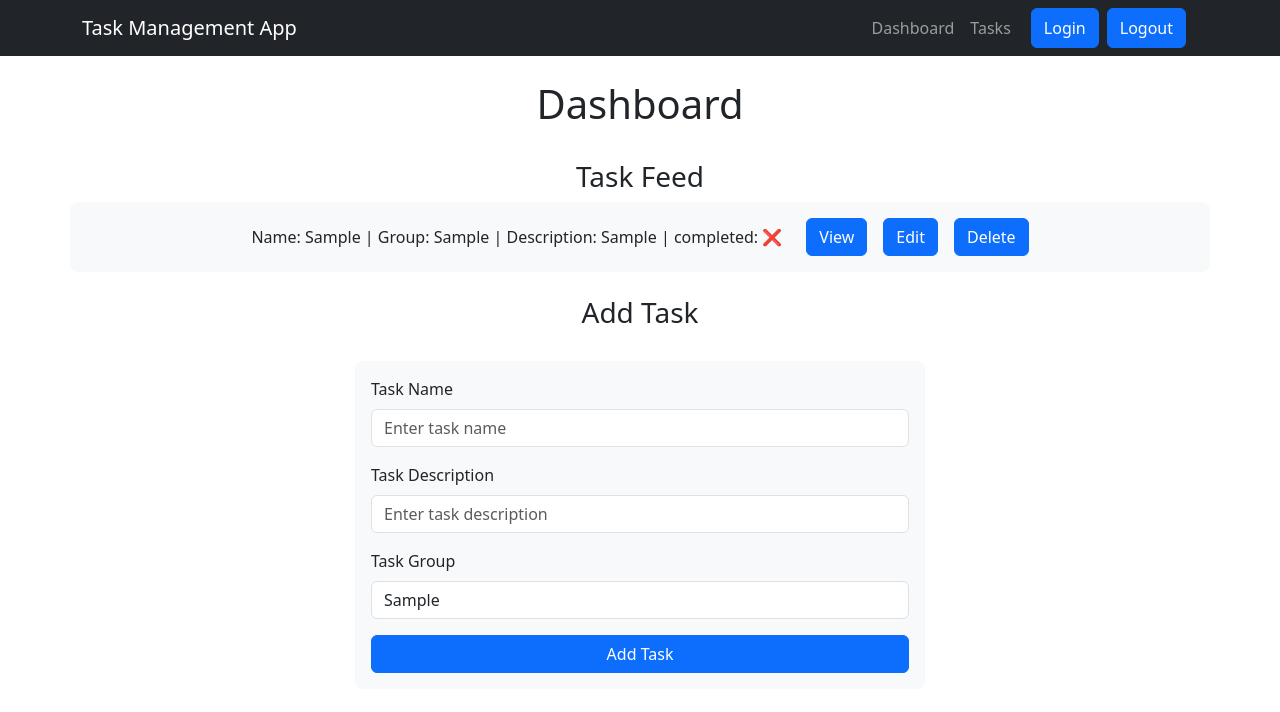
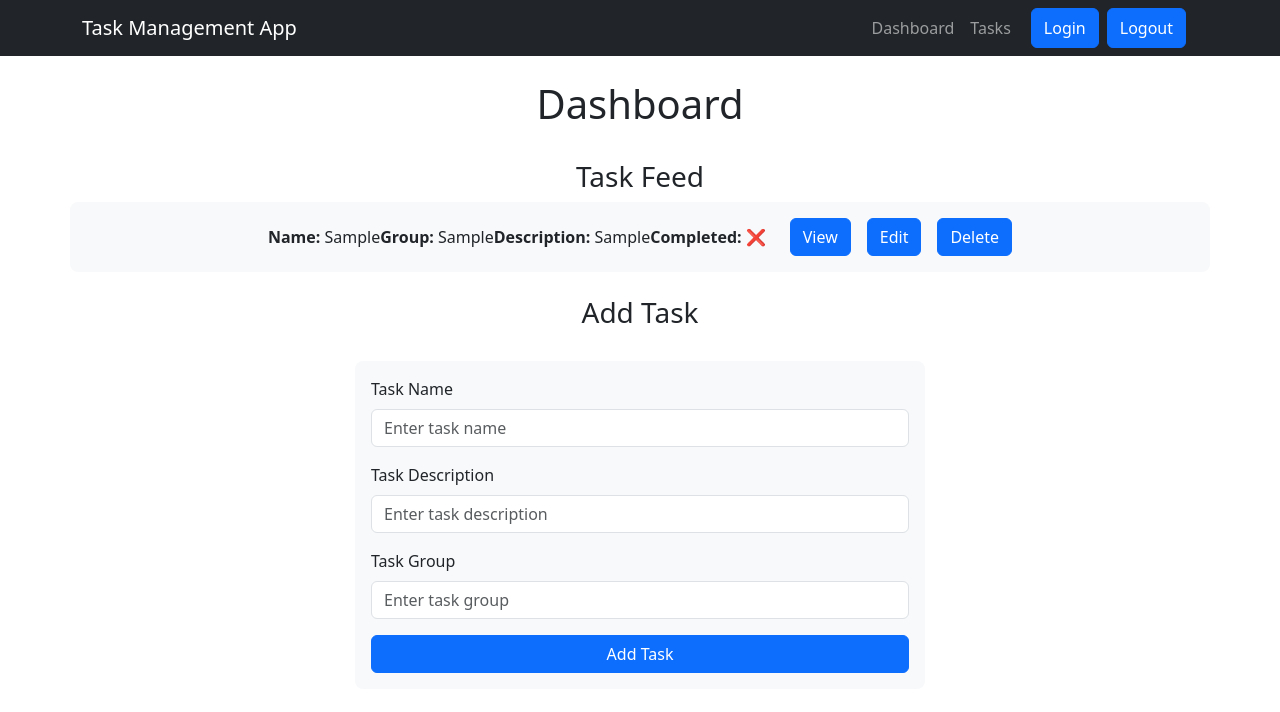
Before and after one commit to DiandreRuiz/task-management-app, a React app: page / in a window 1280 px wide. Both pictures are taken after typing "Sample", "Sample", "Sample" into the empty fields and a click on the button "Add Task". Shown: the top 712 px of the page. Built offline with nearby package versions, Linux system fonts and the light colour scheme; the HTML template or start-up script is replaced by a standard one.

Commit message:
Re-formatted code for readability and changed text styles for frontend readability

```diff
--- a/src/components/HomePage/AddTaskForm.tsx
+++ b/src/components/HomePage/AddTaskForm.tsx
@@ -19,9 +19,17 @@ const AddTaskForm: React.FC = () => {
             return;
         }
         // Task color assignment is handled by task group reconcilation within context
-        addTask({ name: taskName, description: taskDescription, completed: false, taskGroup: taskGroup, owner: null, taskColor: null });
+        addTask({
+            name: taskName,
+            description: taskDescription,
+            completed: false,
+            taskGroup: taskGroup ? taskGroup : null,
+            owner: null,
+            taskColor: null,
+        });
         setTaskName("");
         setTaskDescription("");
+        setTaskGroup("");
     };
 
     return (
--- a/src/components/HomePage/TaskFeed/TaskFeed.tsx
+++ b/src/components/HomePage/TaskFeed/TaskFeed.tsx
@@ -24,11 +24,7 @@ const TaskFeed: React.FC = () => {
 
     return (
         <Container>
-            <TaskEditModal
-                show={showEditModal}
-                onHide={handleCloseModal}
-                task={selectedTask}
-            />
+            <TaskEditModal show={showEditModal} onHide={handleCloseModal} task={selectedTask} />
             {tasks.length === 0 ? (
                 <Row className="text-center mt-3">
                     <p className="text-muted">No tasks yet. Add some tasks to get started!</p>
@@ -38,15 +34,14 @@ const TaskFeed: React.FC = () => {
                     <Row key={t.name} className="bg-light p-3 rounded-3 align-items-center justify-content-center">
                         <Col md={"auto"} xs={12}>
                             <p className="mb-0">
-                                Name: {t.name} | Group: {t.taskGroup ? t.taskGroup : "none"} | Description: {t.description} | completed: {t.completed ? "✅" : "❌"}
+                                <b>Name:</b> {t.name}
+                                <b>Group:</b> {t.taskGroup ? t.taskGroup : "none"}
+                                <b>Description:</b> {t.description}
+                                <b>Completed:</b> {t.completed ? "✅" : "❌"}
                             </p>
                         </Col>
                         <Col md={"auto"} xs={12} className="d-flex gap-3 w-auto align-items-center">
-                            <TaskButtons
-                                onView={() => viewTask(t.name)}
-                                onEdit={() => handleEditTask(t)}
-                                onDelete={() => removeTask(t.name)}
-                            />
+                            <TaskButtons onView={() => viewTask(t.name)} onEdit={() => handleEditTask(t)} onDelete={() => removeTask(t.name)} />
                         </Col>
                     </Row>
                 ))
```
